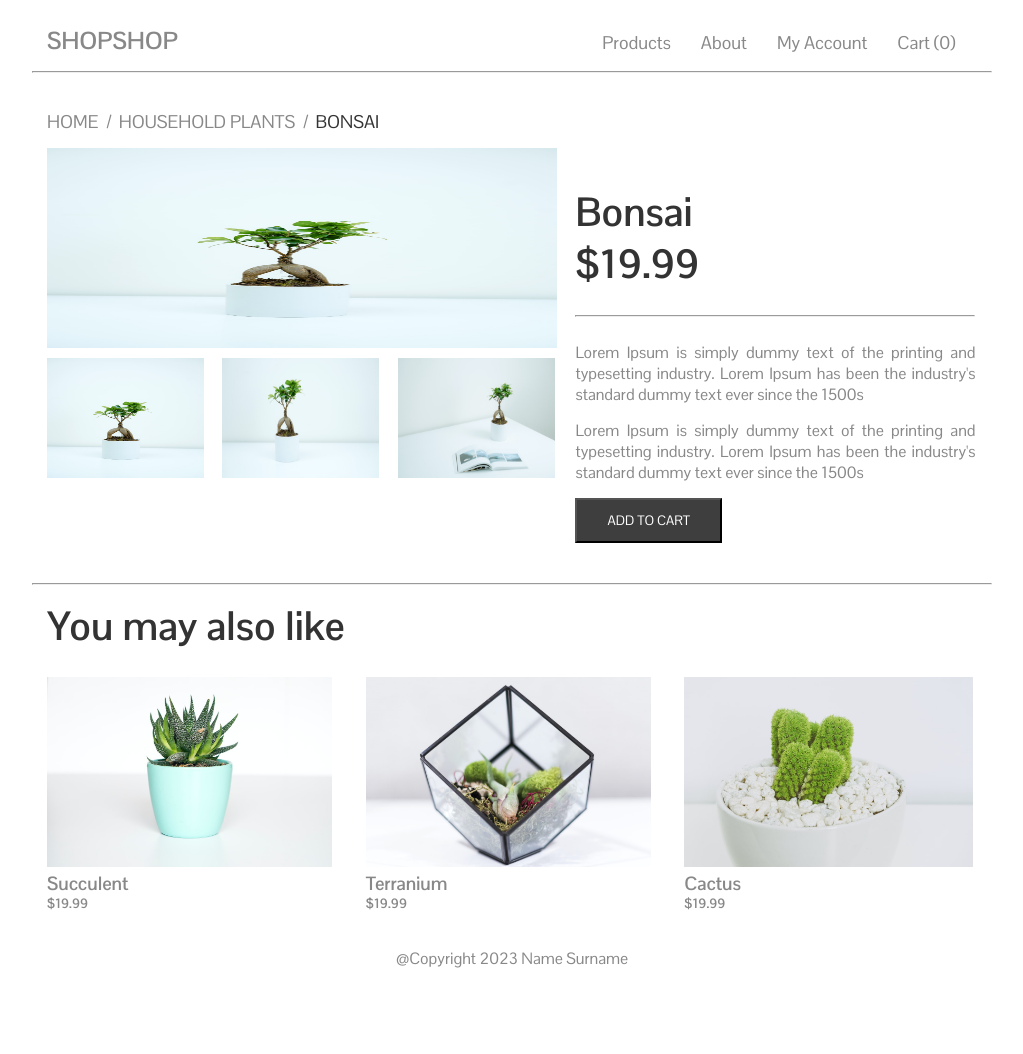
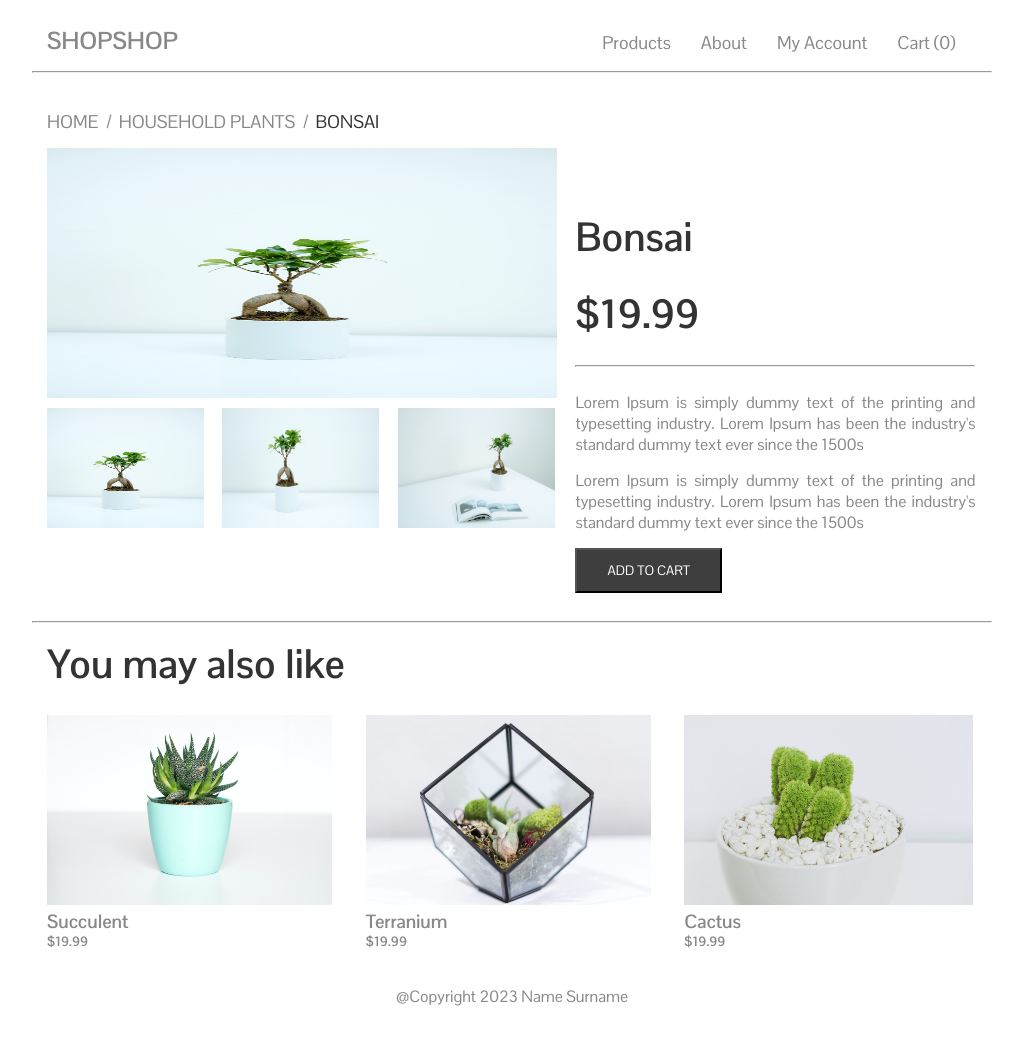
Before and after one commit to Armenouhi/web, a plain HTML site: page index.html in a window 1280 px wide. Shown: the whole page, without its empty margins (128-1151 px from the left). Before the commit the page ends 1018 px from the top, so only its background shows below. Drawn offline with Linux system fonts and the light colour scheme.

Commit message:
button page deleted

```diff
--- a/index.html
+++ b/index.html
@@ -61,7 +61,7 @@
                     </p>
                     <button class="btn btn-add-cart">ADD TO CART</button>
                 </div>
-                <hr>
+                <hr id="hr">
                 <h2 class="fav-image">You may also like</h2>
                 <div class="images">
                     <div class="image-container">
--- a/theme/btn.css
+++ /dev/null
@@ -1,94 +0,0 @@
-body {
-    margin: 0;
-    padding: 0;
-    background: #f1f1f1;
-}
-
-.container {
-    position: absolute;
-    left: 50%;
-    top: 50%;
-    transform: translate(-50%, -50%);
-    text-align: center;
-}
-
-.btn {
-    background:  #3e3e3f;
-    /* border: 2px solid #000; */
-    font-family: "montserrat", sans-serif;
-    text-transform: uppercase;
-    /* padding: 12px 20px; */
-    min-width: 200px;
-    margin: 10px;
-    cursor: pointer;
-    transition: color 0.4s linear;
-    position: absolute;
-    z-index: 10;
-}
-
-.btn:hover {
-    color: #fff;
-}
-
-.btn::before {
-    content: "";
-    position: absolute;
-    left: 0;
-    top: 0;
-    width: 100%;
-    height: 100%;
-    background: #565657;
-    z-index: -1;
-    transition: transform 0.5s;
-    transform-origin: 0 0;
-    transition-timing-function: cubic-bezier(0.5,1.6,0.4,0.7);
-}
-
-.btn1::before {
-    transform: scaleX(0);
-}
-
-
-.btn1:hover::before {
-    transform: scaleX(1);
-}
-
-/* .btn2:hover::before {
-    transform: scaleY(1);
-} */
-
-/* .btn {
-    border: none;
-    margin: 20px;
-    padding: 20px;
-    width: 220px;
-    font-family:Cambria, Cochin, Georgia, Times, 'Times New Roman', serif;
-    text-transform: uppercase;
-    border-radius: 6px;
-    cursor: pointer;
-    color: #fff;
-    background-size: 200%;
-    transition: 0.6s;
-} */
-
-/*
-
-.btn1 {
-    background-image: linear-gradient(to left, #FFC312, #EE5A24, #FFC312)
-}
-
-.btn2 {
-    background-image: linear-gradient(to left, #C4E538, #009432, #C4E538)
-}
-
-.btn3 {
-    background-image: linear-gradient(to left, #12CBC4, #0652DD, #12CBC4)
-}
-
-.btn4 {
-    background-image: linear-gradient(to left, #FDA7DF, #9980FA, #FDA7DF)
-} */
-
-.btn:hover {
-    background-position: right;
-}
--- a/theme/style.css
+++ b/theme/style.css
@@ -14,6 +14,7 @@
 .container {
     width: 960px;
     margin: 0 auto;
+    display: block;
 }
 
 header, main, footer {
@@ -40,10 +41,10 @@ header .navbar {
     width: 410px;
 }
 
-main .box-container {
+main .container .box-container {
     width: 430px;
-    margin-bottom: 70px;
-    display: block;
+    height: 400px;
+    display: inline-block;
 }
 
 .navbar,
@@ -114,6 +115,11 @@ main .box-container hr {
     margin-bottom: 25px;
 }
 
+main .box-container h2 {
+    margin-top: 25px;
+    margin-bottom: 25px;
+}
+
 main .box-container p {
     margin-top: 5px;
     margin-bottom: 15px;
@@ -162,7 +168,7 @@ main .box-container p {
     width: 100%;
     background-image: url(../assets/images/photo-1512428813834-c702c7702b78.jpg);
     overflow: hidden;
-    height: 200px;
+    height: 250px;
     background-size: cover;
 }
 
@@ -183,11 +189,16 @@ main .box-container p {
 .gallery img {
     width: 100%;
     height: 100%;
+    opacity: 1;
 }
 
 #img-2  {
     margin-left: 15px;
     margin-right: 15px;
+}
+
+.gallery img:hover {
+    opacity: 0.5;
 }
 
 #img-1:target,
@@ -202,6 +213,10 @@ main .box-container p {
     display: inline;
 }
 
+#hr {
+    margin-top: 50px;
+}
+
 .fav-image {
     padding: 15px 15px;
 }
```
Also changed, not shown: pages/buttons.html (deleted, +0 -18 lines).
